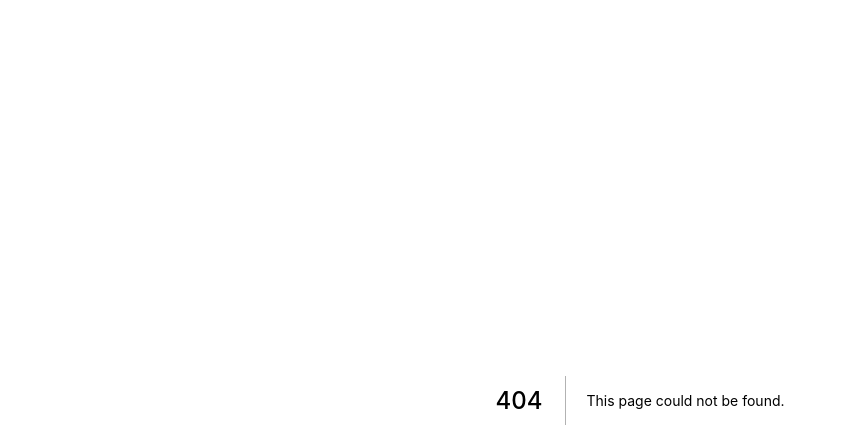
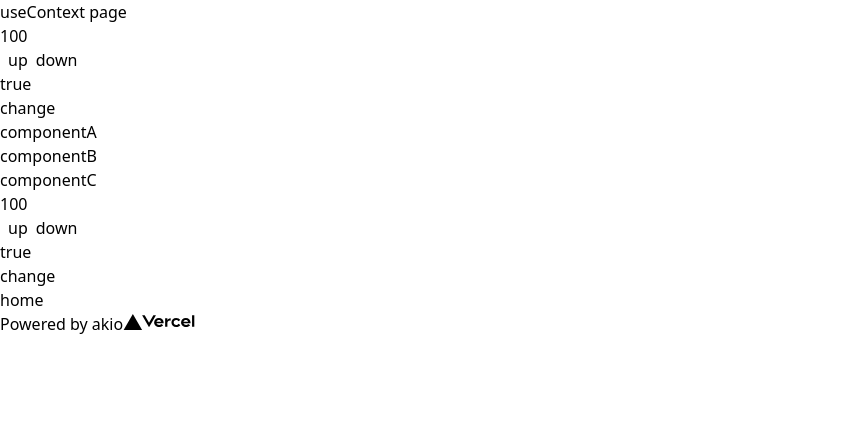
Before and after one commit to akiogitgit/kazuT-redux-toolkit, a Next.js app: page /Context in a window 1280 px wide. Before the commit this address had no page. Shown: the top 448 px of the page, without its empty margins (0-847 px from the left). Built offline with nearby package versions, Linux system fonts and the light colour scheme.

Commit message:
context-ok

```diff
--- /dev/null
+++ b/components/useContext/componentA.tsx
@@ -0,0 +1,13 @@
+import React, { useContext, VFC } from 'react'
+import ComponentB from './componentB'
+
+const ComponentA: VFC = () => {
+  return (
+    <div className="p-4 border border-red-400">
+      componentA
+      <ComponentB />
+    </div>
+  )
+}
+
+export default ComponentA
--- /dev/null
+++ b/components/useContext/componentB.tsx
@@ -0,0 +1,13 @@
+import React, { VFC } from 'react'
+import ComponentC from './componentC'
+
+const ComponentB: VFC = () => {
+  return (
+    <div className="p-4 border border-gray-400">
+      componentB
+      <ComponentC />
+    </div>
+  )
+}
+
+export default ComponentB
--- /dev/null
+++ b/components/useContext/componentC.tsx
@@ -0,0 +1,25 @@
+import React, { useContext, VFC } from 'react'
+import { TopContext } from '../../pages/Context'
+
+const ComponentC: VFC = () => {
+  // useContextの中に、取得したいものを入れる
+  const ctx = useContext(TopContext)
+  const { num, setNum, isTrue, setIsTrue } = useContext(TopContext)
+  return (
+    <div className="p-2 border border-blue-400">
+      componentC
+      {/* <p>{ctx.num}</p> */}
+      <div className="my-4 text-black">
+        <p>{num}</p>
+        <button onClick={() => setNum(num + 1)}>up　</button>
+        <button onClick={() => ctx.setNum(ctx.num - 1)}>down</button>
+      </div>
+      <div className="text-black">
+        <p>{isTrue ? 'true' : 'false'}</p>
+        <button onClick={() => setIsTrue(!isTrue)}>change</button>
+      </div>
+    </div>
+  )
+}
+
+export default ComponentC
--- /dev/null
+++ b/pages/Context.tsx
@@ -0,0 +1,55 @@
+import React, { createContext, useState } from 'react'
+import { Layout } from '../components/Layout'
+import ComponentA from '../components/useContext/componentA'
+import Link from 'next/link'
+
+// createContextで受け渡すpropsの型を定義する。
+export const TopContext = createContext(
+  {} as {
+    num: number
+    setNum: React.Dispatch<React.SetStateAction<number>>
+    isTrue: boolean
+    setIsTrue: React.Dispatch<React.SetStateAction<boolean>>
+    // viewAlert: void
+  }
+)
+
+const Context = () => {
+  const [num, setNum] = useState(100)
+  const [isTrue, setIsTrue] = useState(true)
+  const viewAlert = () => {
+    alert('hello!!!!!!!!')
+  }
+
+  const value = { num, setNum, isTrue, setIsTrue }
+
+  return (
+    <Layout title="useContext">
+      <div className="p-10 border border-purple-600">
+        <h1 className="block my-4">useContext page</h1>
+
+        <div className="text-black">
+          <p>{num}</p>
+          <button onClick={() => setNum(num + 1)}>up　</button>
+          <button onClick={() => setNum(num - 1)}>down</button>
+        </div>
+        <div className="my-4 text-black">
+          <p>{isTrue ? 'true' : 'false'}</p>
+          <button onClick={() => setIsTrue(!isTrue)}>change</button>
+        </div>
+
+        {/* TopContext.Providerで型を定義し、valueで値を送る */}
+        {/* <TopContext.Provider value={{num, setNum}}> */}
+        <TopContext.Provider value={value}>
+          <ComponentA />
+        </TopContext.Provider>
+
+        <Link href="/">
+          <p className="mt-10 cursor-pointer">home</p>
+        </Link>
+      </div>
+    </Layout>
+  )
+}
+
+export default Context
--- a/pages/read-cache.tsx
+++ b/pages/read-cache.tsx
@@ -25,7 +25,7 @@ const ReadCache = () => {
       </ul>
 
       <Link href="/" passHref>
-        <div className="mt-20 flex items-center cursor-pointer">
+        <div className="mt-10 flex items-center cursor-pointer">
           <ChevronDoubleRightIcon className="h-5 w-5 mx-1 text-blue-500" />
         </div>
       </Link>
--- a/slices/uiSlice.ts
+++ b/slices/uiSlice.ts
@@ -26,6 +26,7 @@ export const uiSlice = createSlice({
   initialState,
   // reducerを定義
   reducers: {
+    // actionは第二引数(string)で、action.payloadで使えるようにする。
     setEditedTask: (state, action: PayloadAction<EditTask>) => {
       state.editedTask = action.payload
     },
```
Also changed, not shown: pages/index.tsx (+5 -2 lines).
